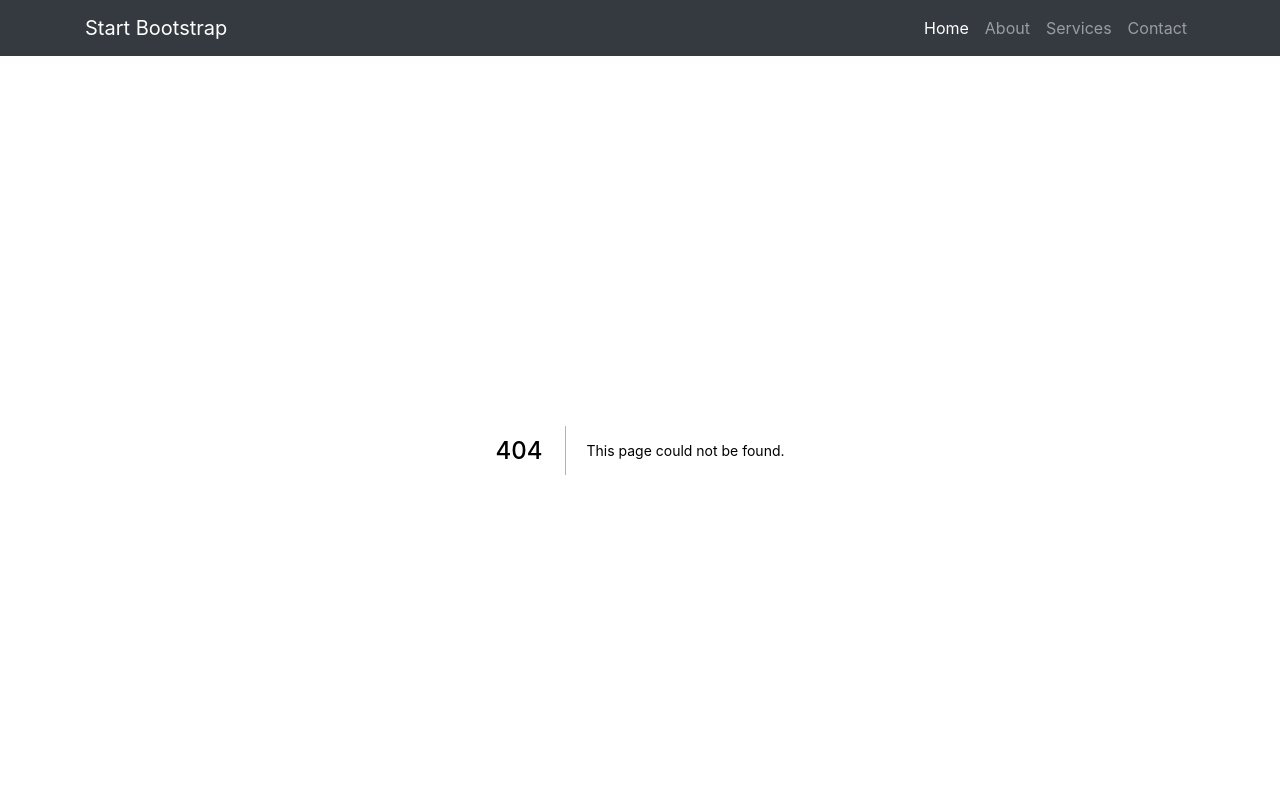
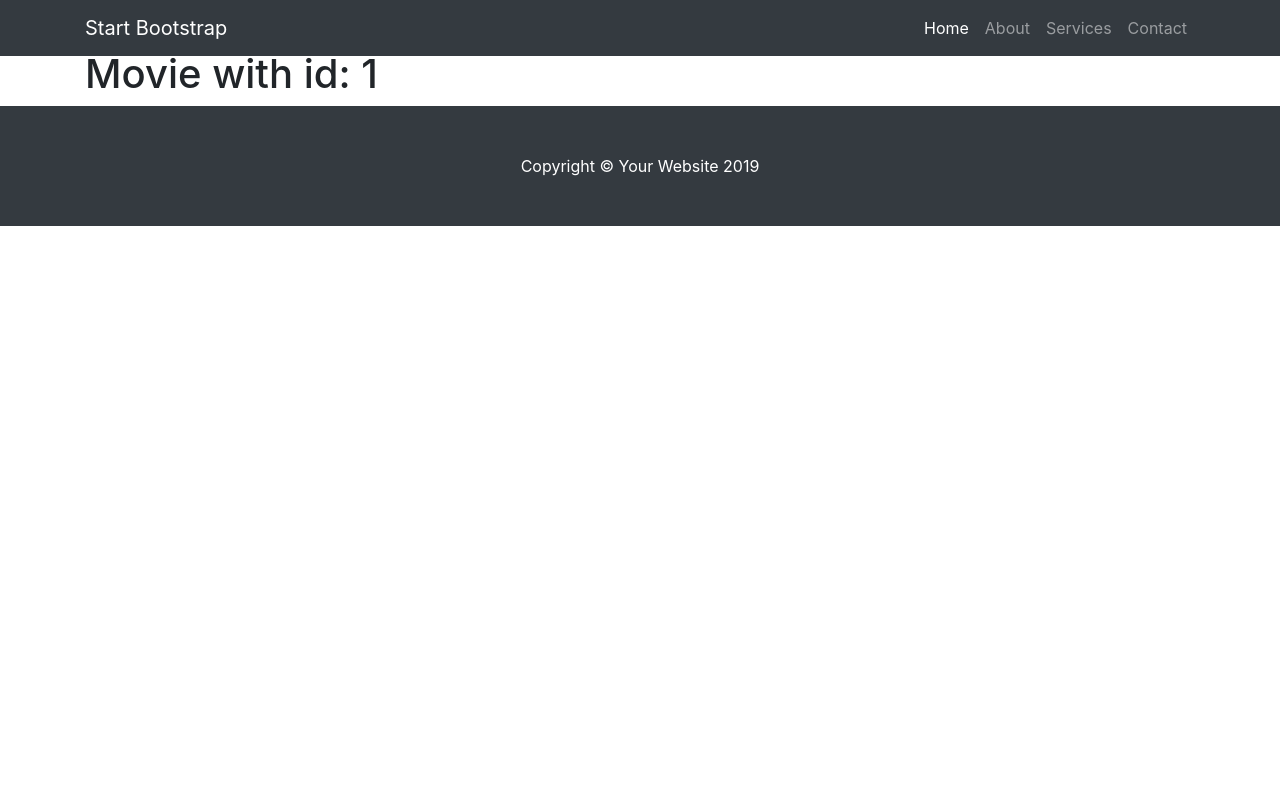
Before and after one commit to AbdelazizMalfy/movie-app, a Next.js app: page /movies/1 in a window 1280 px wide. Before the commit this address had no page. Shown: the top 800 px of the page. Built offline with nearby package versions, Linux system fonts and the light colour scheme.

Commit message:
getting movies by id

```diff
--- a/pages/_app.js
+++ b/pages/_app.js
@@ -7,13 +7,22 @@
 
 class MovieApp extends App {
 
+    static async getInitialProps(appContext){
+        //Excute getInitialProps of the page you are navigated to
+        const appProps = await App.getInitialProps(appContext)
+
+        return {
+            ...appProps
+        }
+    }
+
     render() {
-        const { Component } = this.props;
+        const { Component , pageProps } = this.props;
 
         return (
             <div>
                 <Head>
-                    <title>Home</title>
+                    <title>Movie DB</title>
                     <link rel="stylesheet" href="https://stackpath.bootstrapcdn.com/bootstrap/4.3.1/css/bootstrap.min.css" integrity="sha384-ggOyR0iXCbMQv3Xipma34MD+dH/1fQ784/j6cY/iJTQUOhcWr7x9JvoRxT2MZw1T" crossOrigin="anonymous" />
                     <script src="https://code.jquery.com/jquery-3.3.1.slim.min.js" integrity="sha384-q8i/X+965DzO0rT7abK41JStQIAqVgRVzpbzo5smXKp4YfRvH+8abtTE1Pi6jizo" crossOrigin="anonymous"></script>
                     <script src="https://cdnjs.cloudflare.com/ajax/libs/popper.js/1.14.7/umd/popper.min.js" integrity="sha384-UO2eT0CpHqdSJQ6hJty5KVphtPhzWj9WO1clHTMGa3JDZwrnQq4sF86dIHNDz0W1" crossOrigin="anonymous"></script>
@@ -21,7 +30,7 @@
                 </Head>
                 <Nav/>
                 <div className='wrapper'>
-                    <Component/>
+                    <Component {...pageProps} />
                 </div>
                 <Footer/>
                 <style jsx>{`
--- /dev/null
+++ b/pages/movies/[id].js
@@ -0,0 +1,14 @@
+import { useRouter } from 'next/router';
+
+const Movie = () => {
+    const router = useRouter()
+    const id = router.query.id
+
+    return (
+        <div className='container'>
+            <h1>Movie with id: {id} </h1>
+        </div>
+    )
+}
+
+export default Movie;
```
